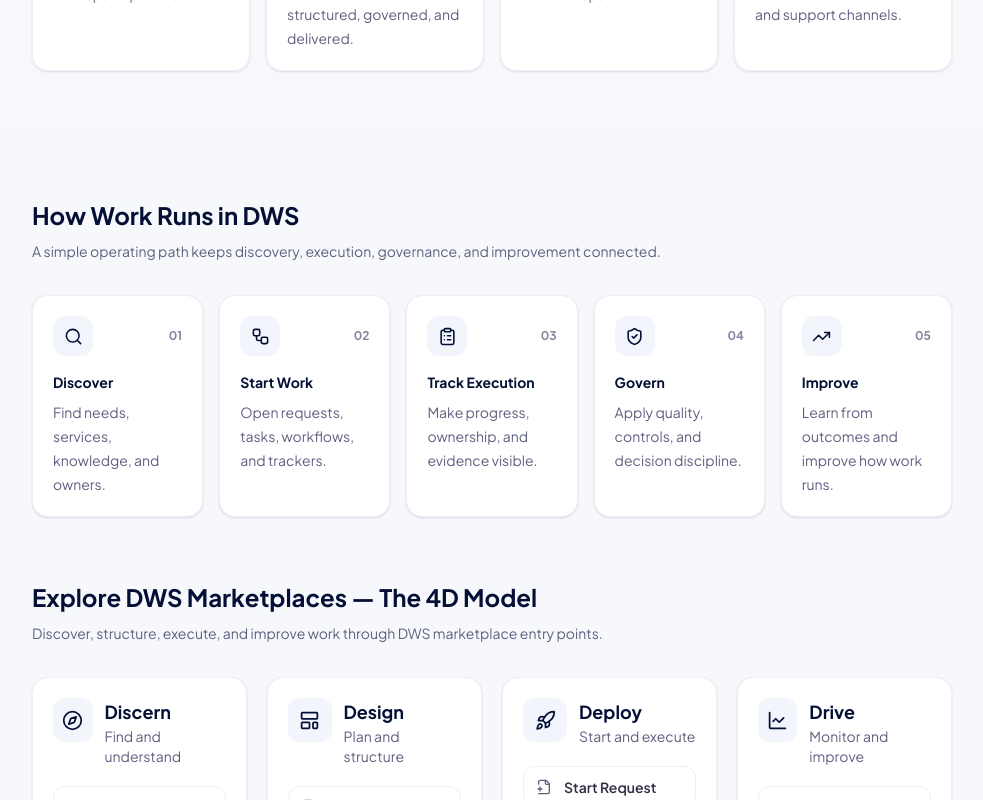
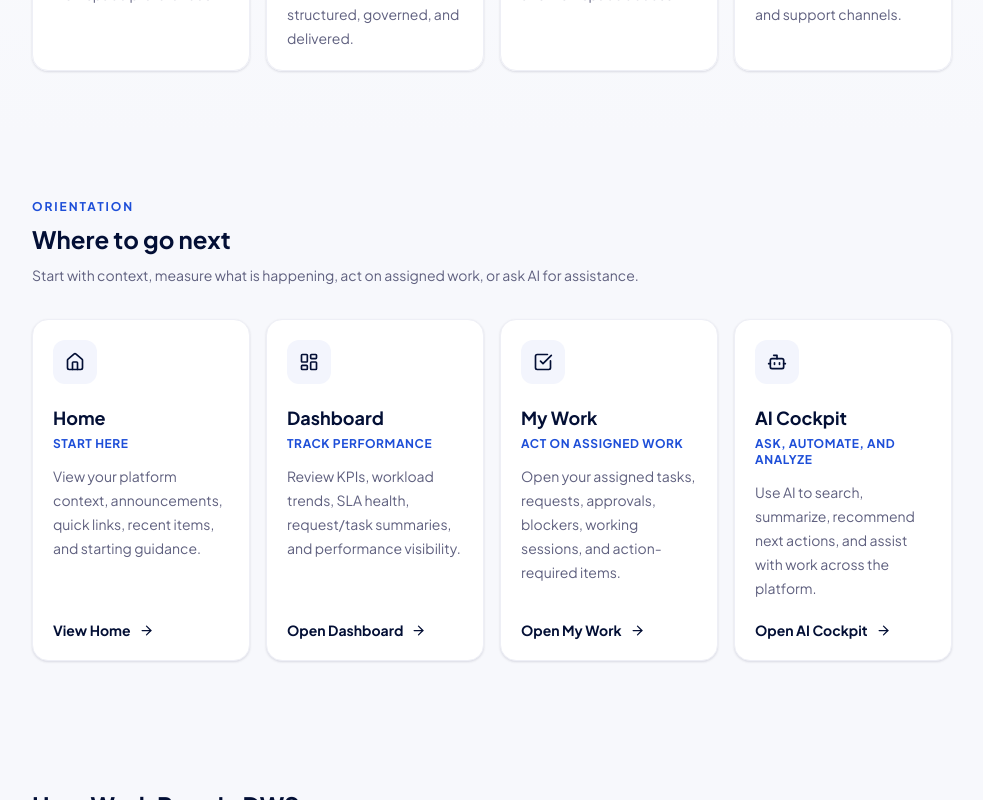
Before and after one commit to DigitalQatalyst/DQ_PROD_DWS01_Prototype, a React (Vite) app: page /home in a window 1280 px wide. Shown: the part 820-1620 px from the top of the page, without its empty margins (288-1271 px from the left). Built offline with nearby package versions, Linux system fonts and the light colour scheme.

Commit message:
feat: Update content and structure across multiple components for improved user guidance and clarity

```diff
--- a/src/components/Stage0Hero.tsx
+++ b/src/components/Stage0Hero.tsx
@@ -89,9 +89,7 @@ export function Stage0Hero({
   const isNewJoiner = mode === 'first-time';
   const cards = isNewJoiner ? newJoinerCards : returningCards;
   const headline = isNewJoiner ? 'Welcome to DWS.01' : 'Welcome back to DWS.01';
-  const subtitle = isNewJoiner ?
-  'Your digital entry point into how DQ works — discover services, understand ways of working, access knowledge, and start your onboarding journey.' :
-  'Continue into your workspace, review what has changed, and access the right marketplace entry points before moving into execution.';
+  const subtitle = 'Start here for platform context, announcements, quick links, and recent activity.';
   const visualLabels = isNewJoiner ?
   ['Onboarding', 'Access', 'Knowledge', '4D Marketplaces'] :
   ['Workspace Entry', 'Recent Updates', 'Saved Destinations', 'Marketplace Access'];
@@ -107,6 +105,9 @@ export function Stage0Hero({
       <div className="relative mx-auto flex min-h-[calc(100vh-64px)] max-w-7xl flex-col px-6 py-10 sm:px-8 lg:px-10">
         <div className="grid flex-1 grid-cols-1 items-center gap-10 py-8 lg:grid-cols-[1.02fr_0.98fr] lg:gap-14">
           <div className="max-w-3xl">
+            <div className="mb-3 text-xs font-bold uppercase tracking-[0.16em] text-info-text">
+              Home · Start here
+            </div>
             <h1 className="text-[42px] font-bold leading-[1.06] text-primary sm:text-[56px] lg:text-[68px]">
               {headline}
             </h1>
--- a/src/components/StandardSidebar.tsx
+++ b/src/components/StandardSidebar.tsx
@@ -34,6 +34,7 @@ interface SidebarItem {
   route: string;
   icon: LucideIcon;
   badge?: string;
+  helper?: string;
 }
 
 interface WorkspaceGroup {
@@ -44,10 +45,10 @@ interface WorkspaceGroup {
 }
 
 const orientationItems: SidebarItem[] = [
-  { label: 'Home', route: '/home', icon: Home },
-  { label: 'Dashboard', route: '/dashboard', icon: LayoutDashboard },
-  { label: 'My Work', route: '/workspace', icon: CheckSquare, badge: '18' },
-  { label: 'AI Cockpit', route: '/ai-cockpit', icon: Bot },
+  { label: 'Home', route: '/home', icon: Home, helper: 'Start here' },
+  { label: 'Dashboard', route: '/dashboard', icon: LayoutDashboard, helper: 'Track performance' },
+  { label: 'My Work', route: '/workspace', icon: CheckSquare, badge: '18', helper: 'Act on assigned work' },
+  { label: 'AI Cockpit', route: '/ai-cockpit', icon: Bot, helper: 'Ask, automate, and analyze' },
 ];
 
 const workspaceGroups: WorkspaceGroup[] = [
@@ -116,7 +117,12 @@ const itemClass = ({ isActive }: { isActive: boolean }) =>
 function SidebarLink({ item }: { item: SidebarItem }) {
   const Icon = item.icon;
   return (
-    <NavLink to={item.route} end={item.route === '/workspace' || item.route === '/home'} className={itemClass}>
+    <NavLink
+      to={item.route}
+      end={item.route === '/workspace' || item.route === '/home'}
+      className={itemClass}
+      title={item.helper}
+      aria-label={item.helper ? `${item.label}: ${item.helper}` : item.label}>
       {({ isActive }) => (
         <>
           {isActive && <span className="absolute bottom-1.5 left-0 top-1.5 w-0.5 rounded-r bg-secondary" />}
--- a/src/pages/AiCockpitPage.tsx
+++ b/src/pages/AiCockpitPage.tsx
@@ -4,9 +4,9 @@ import { toast } from 'sonner';
 import { useWorkspaceRole } from '../context/WorkspaceRoleContext';
 
 const insightCards = [
-  { title: 'Work requiring attention', value: '6', detail: 'Tasks, approvals, and requests requiring action.', icon: CheckSquare },
-  { title: 'Risks and blockers', value: '3', detail: 'SLA exposure and unresolved blockers across your work.', icon: AlertTriangle },
-  { title: 'Decision support', value: '4', detail: 'Recommended decisions based on active work signals.', icon: Lightbulb },
+  { title: 'Work summary', value: '6', detail: 'Tasks, approvals, and requests summarized for your active scope.', icon: CheckSquare },
+  { title: 'Recommendations', value: '3', detail: 'AI recommendations based on SLA exposure and unresolved blockers.', icon: AlertTriangle },
+  { title: 'Next-best actions', value: '4', detail: 'Recommended actions based on active work signals.', icon: Lightbulb },
 ];
 
 export function AiCockpitPage() {
@@ -15,11 +15,12 @@ export function AiCockpitPage() {
   return (
     <div className="min-h-[calc(100vh-64px)] bg-surface px-5 py-7 lg:px-8">
       <header className="mb-6">
-        <div className="text-xs font-bold uppercase tracking-wider text-info-text">Orientation</div>
+        <div className="text-xs font-bold uppercase tracking-wider text-info-text">Orientation · Ask / automate / assist</div>
         <h1 className="mt-1 text-3xl font-bold text-primary">AI Cockpit</h1>
         <p className="mt-2 max-w-3xl text-sm leading-6 text-text-secondary">
-          AI-assisted work intelligence, summaries, risk signals, and decision support for the active {activeRole} role.
+          Use AI to search, summarize, recommend, and assist with your work.
         </p>
+        <p className="mt-1 text-xs font-semibold text-text-muted">Active scope: {activeRole}</p>
       </header>
 
       <section className="grid grid-cols-1 gap-4 lg:grid-cols-3">
@@ -55,7 +56,7 @@ export function AiCockpitPage() {
         <div className="rounded-card border border-border-subtle bg-white p-5 shadow-sm">
           <h2 className="flex items-center gap-2 text-lg font-bold text-primary"><MessageSquareText size={18} /> Suggested prompts</h2>
           <div className="mt-4 space-y-2">
-            {['Summarise my priorities for today', 'What approvals are waiting on me?', 'Show blockers affecting outcomes', 'Prepare my weekly status update'].map((prompt) => (
+            {['Summarise my priorities for today', 'Search for relevant platform guidance', 'Recommend my next-best actions', 'Prepare my weekly status update'].map((prompt) => (
               <button key={prompt} onClick={() => toast.info(`Prompt selected: ${prompt}`)} className="w-full rounded-lg border border-border-subtle bg-surface px-3 py-3 text-left text-sm font-semibold text-primary hover:bg-navy-50">
                 {prompt}
               </button>
--- a/src/pages/Stage02WorkspacePage.tsx
+++ b/src/pages/Stage02WorkspacePage.tsx
@@ -497,14 +497,13 @@ function ActionModal({ type, onClose }: { type: ModalType; onClose: () => void }
 
 export function Stage02WorkspacePage() {
   const { mode } = useViewingMode();
-  const { activeRole, activeSegment } = useWorkspaceRole();
+  const { activeRole } = useWorkspaceRole();
   const navigate = useNavigate();
   const dataset = useMemo(() => getStage02Dataset(mode, activeRole), [mode, activeRole]);
   const [activeTab, setActiveTab] = useState<PreviewTab>('All');
   const [detail, setDetail] = useState<DetailRecord>(null);
   const [modal, setModal] = useState<ModalType>(null);
   const dashboardKpis = useMemo(() => workspaceKpis(mode, activeRole), [mode, activeRole]);
-  const firstName = activeSegment.profileName.split(' ')[0];
   const allPreviewRows = useMemo(() => [
     ...dataset.tabs.Tasks,
     ...dataset.tabs.Trackers,
@@ -518,10 +517,6 @@ export function Stage02WorkspacePage() {
     if (activeTab === 'Approvals') return row.type.toLowerCase().includes('approval') || row.title.toLowerCase().includes('approve');
     return row.type.toLowerCase().includes(activeTab.slice(0, -1).toLowerCase());
   }).slice(0, 5);
-  const headerTitle = mode === 'first-time' ? `Welcome to your workspace, ${firstName}` : `Welcome back, ${firstName}`;
-  const headerSubtitle = mode === 'first-time'
-    ? 'Let’s get you started with your onboarding, access, learning, and first work items.'
-    : 'Here’s what’s happening across your workspace.';
   const aiInsights = mode === 'first-time' ? dataset.aiInsights : [
     activity('AI-DASH-1', '3 items need your update', 'Open Workspace'),
     activity('AI-DASH-2', '2 requests are close to SLA breach', 'Review requests'),
@@ -540,13 +535,16 @@ export function Stage02WorkspacePage() {
         <div className="min-w-0 space-y-6">
           <header className="flex flex-wrap items-start justify-between gap-4">
             <div>
-              <h1 className="text-3xl font-bold tracking-tight text-primary">{headerTitle}</h1>
-              <p className="mt-2 text-sm font-medium text-text-secondary">{headerSubtitle}</p>
+              <div className="text-xs font-bold uppercase tracking-wider text-info-text">Orientation · Measure / visibility</div>
+              <h1 className="mt-1 text-3xl font-bold tracking-tight text-primary">Dashboard</h1>
+              <p className="mt-2 max-w-3xl text-sm font-medium leading-6 text-text-secondary">
+                Track performance, workload, SLA health, and operating trends across your scope.
+              </p>
             </div>
             <div className="flex flex-wrap gap-3">
               <button onClick={() => navigate('/workspace')} className="inline-flex h-10 items-center gap-2 rounded-button border border-border-default bg-white px-4 text-sm font-semibold text-primary shadow-sm hover:bg-surface">
                 <LayoutList size={16} />
-                Workspace
+                Open My Work
                 <ChevronRight size={14} />
               </button>
               <button onClick={() => toast.info('Workspace dashboard customisation opened.')} className="inline-flex h-10 items-center gap-2 rounded-button border border-border-default bg-white px-4 text-sm font-semibold text-primary shadow-sm hover:bg-surface">
@@ -562,9 +560,9 @@ export function Stage02WorkspacePage() {
 
           <section className="rounded-card border border-border-subtle bg-white p-5 shadow-sm">
             <div className="mb-5 flex items-center justify-between gap-3">
-              <h2 className="text-xl font-bold text-primary">Workspace Overview</h2>
+              <h2 className="text-xl font-bold text-primary">Operational Overview</h2>
               <Link to="/workspace" className="inline-flex items-center gap-2 text-sm font-bold text-info-text hover:underline">
-                View all <ChevronRight size={16} />
+                Open My Work <ChevronRight size={16} />
               </Link>
             </div>
             <div className="mb-4 flex flex-wrap gap-6 border-b border-border-subtle">
--- a/src/pages/Stage0OrientationPage.tsx
+++ b/src/pages/Stage0OrientationPage.tsx
@@ -1,14 +1,20 @@
 import React from 'react';
+import { Link } from 'react-router-dom';
 import { toast } from 'sonner';
 import {
+  ArrowRight,
   BarChart3,
   BookOpen,
+  Bot,
   CheckCircle2,
+  CheckSquare,
   CircleHelp,
   ClipboardList,
   Compass,
   Cpu,
   Headphones,
+  Home,
+  LayoutDashboard,
   Megaphone,
   Search,
   ShieldCheck,
@@ -40,6 +46,41 @@ const announcements = [
   'Updated onboarding guide available for all DWS.01 users',
   '4D marketplace taxonomy refreshed for service discovery',
   'Governance templates aligned to the latest delivery review cycle'
+];
+
+const orientationCards = [
+  {
+    title: 'Home',
+    subtitle: 'Start here',
+    description: 'View your platform context, announcements, quick links, recent items, and starting guidance.',
+    action: 'View Home',
+    route: '/home',
+    icon: Home
+  },
+  {
+    title: 'Dashboard',
+    subtitle: 'Track performance',
+    description: 'Review KPIs, workload trends, SLA health, request/task summaries, and performance visibility.',
+    action: 'Open Dashboard',
+    route: '/dashboard',
+    icon: LayoutDashboard
+  },
+  {
+    title: 'My Work',
+    subtitle: 'Act on assigned work',
+    description: 'Open your assigned tasks, requests, approvals, blockers, working sessions, and action-required items.',
+    action: 'Open My Work',
+    route: '/workspace',
+    icon: CheckSquare
+  },
+  {
+    title: 'AI Cockpit',
+    subtitle: 'Ask, automate, and analyze',
+    description: 'Use AI to search, summarize, recommend next actions, and assist with work across the platform.',
+    action: 'Open AI Cockpit',
+    route: '/ai-cockpit',
+    icon: Bot
+  }
 ];
 
 const changedItems = [
@@ -151,6 +192,39 @@ function OperatingModel() {
               </div>
               <h3 className="text-sm font-bold text-primary">{step.label}</h3>
               <p className="mt-2 text-sm leading-6 text-text-muted">{step.description}</p>
+            </article>
+          );
+        })}
+      </div>
+    </SectionShell>
+  );
+}
+
+function OrientationGuide() {
+  return (
+    <SectionShell className="pt-16">
+      <div className="mb-8">
+        <div className="text-xs font-bold uppercase tracking-[0.16em] text-info-text">Orientation</div>
+        <h2 className="mt-2 text-2xl font-bold text-primary">Where to go next</h2>
+        <p className="mt-2 max-w-3xl text-sm leading-6 text-text-muted">
+          Start with context, measure what is happening, act on assigned work, or ask AI for assistance.
+        </p>
+      </div>
+      <div className="grid grid-cols-1 gap-4 md:grid-cols-2 xl:grid-cols-4">
+        {orientationCards.map((card) => {
+          const Icon = card.icon;
+          return (
+            <article key={card.title} className="flex min-h-[260px] flex-col rounded-2xl border border-border-subtle bg-white p-5 shadow-sm">
+              <div className="flex h-11 w-11 items-center justify-center rounded-xl bg-navy-50 text-primary">
+                <Icon size={20} />
+              </div>
+              <h3 className="mt-5 text-lg font-bold text-primary">{card.title}</h3>
+              <div className="mt-1 text-xs font-bold uppercase tracking-wider text-info-text">{card.subtitle}</div>
+              <p className="mt-3 flex-1 text-sm leading-6 text-text-muted">{card.description}</p>
+              <Link to={card.route} className="mt-5 inline-flex items-center gap-2 text-sm font-bold text-primary hover:text-info-text">
+                {card.action}
+                <ArrowRight size={15} />
+              </Link>
             </article>
           );
         })}
@@ -312,6 +386,7 @@ export function Stage0OrientationPage() {
       <Stage0Hero mode={mode} marketplaceAnchorId="explore-marketplaces" updatesAnchorId="stage0-updates" />
 
       <div className="space-y-16">
+        <OrientationGuide />
         <OperatingModel />
         <MarketplaceSection />
         {returning ? <ChangedSinceLastVisit /> : <PrioritiesAndUpdates />}
--- a/src/pages/WorkspaceSectionPages.tsx
+++ b/src/pages/WorkspaceSectionPages.tsx
@@ -72,7 +72,7 @@ interface Kpi {
 const routeMeta: Record<WorkspaceRoute, { title: string; purpose: string; primary: string; configure: string; tabs: string[]; columns: string[] }> = {
   'my-work': {
     title: 'My Work',
-    purpose: 'Personal execution cockpit across work that you own, are assigned to, or need to act on.',
+    purpose: 'Act on your assigned tasks, requests, approvals, blockers, and due items.',
     primary: 'New Work Item',
     configure: 'Configure View',
     tabs: ['All', 'Tasks', 'Requests', 'Approvals', 'Blockers', 'Updates'],
@@ -669,7 +669,9 @@ function WorkspacePageShell({ route }: { route: WorkspaceRoute }) {
     <div className="min-h-[calc(100vh-64px)] bg-surface px-5 py-6 lg:px-8">
       <header className="mb-6 flex flex-wrap items-start justify-between gap-4">
         <div>
-          <div className="text-xs font-bold uppercase tracking-wider text-text-muted">{activeSegment.subtitle} · {mode === 'first-time' ? 'New Joiner' : 'Returning User'}</div>
+          <div className="text-xs font-bold uppercase tracking-wider text-text-muted">
+            {route === 'my-work' ? 'Orientation · Act / execution' : `${activeSegment.subtitle} · ${mode === 'first-time' ? 'New Joiner' : 'Returning User'}`}
+          </div>
           <h1 className="mt-1 text-3xl font-bold tracking-tight text-primary">{meta.title}</h1>
           <p className="mt-2 max-w-3xl text-sm leading-6 text-text-secondary">{meta.purpose}</p>
         </div>
```
